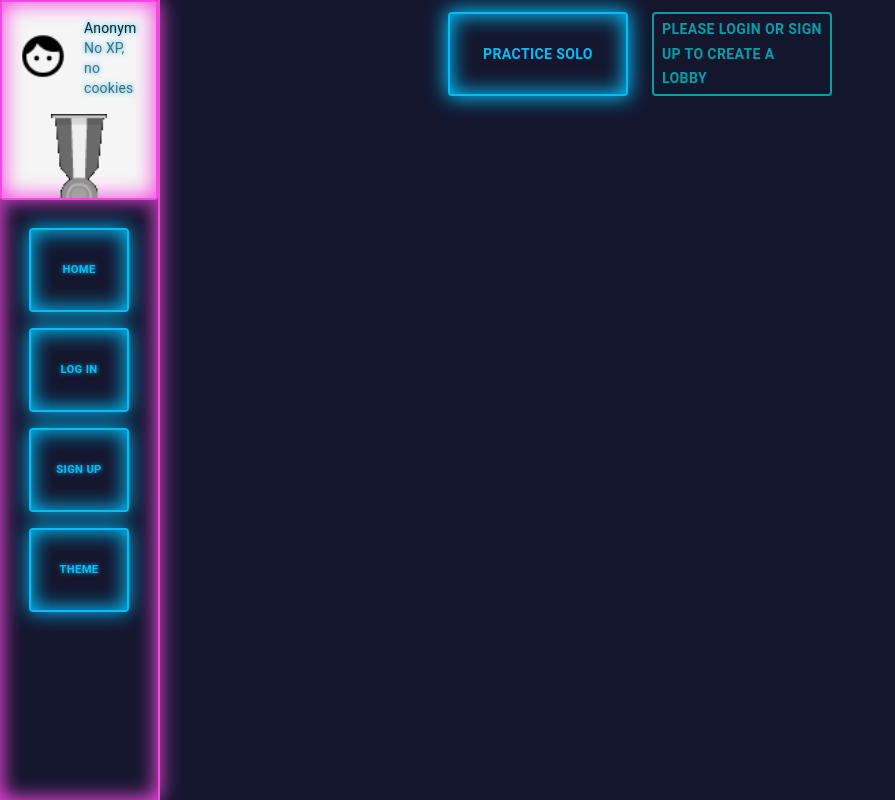
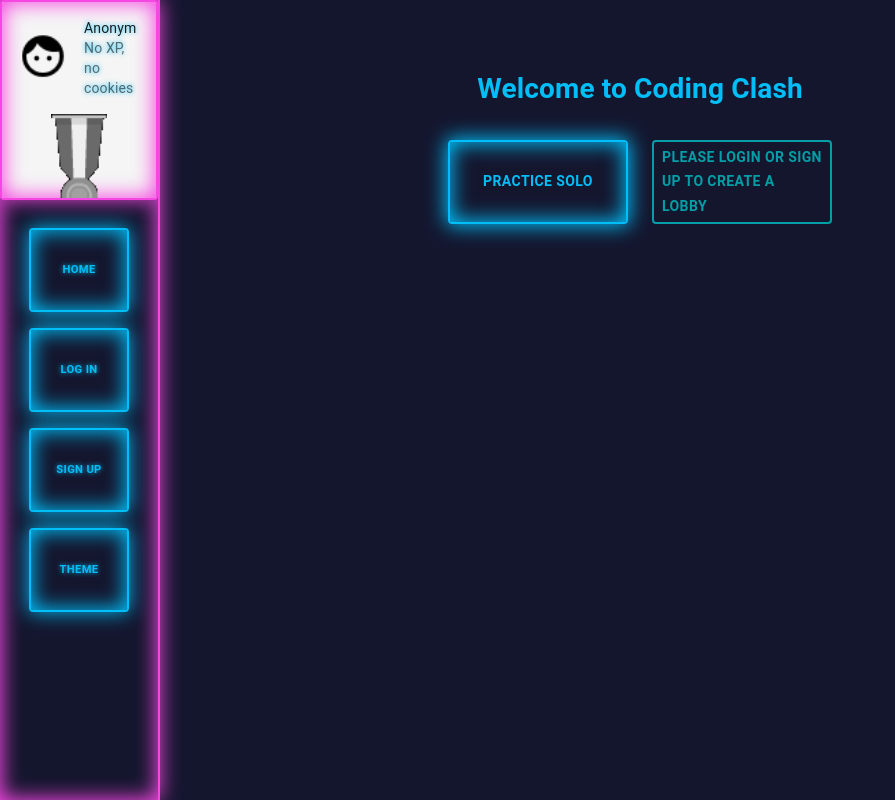
Before and after one commit to HeinrichBoese/codingclash, a React (Create React App) app: page / in a window 1280 px wide. Shown: the whole page, without its empty margins (0-895 px from the left). Built offline with nearby package versions, Linux system fonts and the light colour scheme; no server answers.

Commit message:
home angepasst

```diff
--- a/src/components/Home.js
+++ b/src/components/Home.js
@@ -7,6 +7,14 @@ import { makeStyles } from '@material-ui/core/styles';
 import "../App.css";
 
 const useStyles = makeStyles((theme) => ({
+  head: {
+    marginTop:50,
+    width:'100%',
+    display:'flex',
+    color: theme.palette.secondary.main,
+    justifyContent:'center'
+
+  },
   root: {
     // background: "linear-gradient(45deg, #FE6B8B 30%, #FF8E53 90%)",
     borderRadius: 3,
@@ -60,6 +68,7 @@ const useStyles = makeStyles((theme) => ({
   container: {
     display: "flex",
     justifyContent: "center",
+    flexWrap:'wrap'
     // height:'100vh',
     // widht:'100vw'
   },
@@ -73,6 +82,10 @@ const Home = () => {
 
   return (
     <div className={classes.container}>
+      <div className={classes.head}>
+        <h1>Welcome to Coding Clash</h1>
+      </div>
+
       <Button className={classes.buttons} component={Link} to={"/solo"}>
         Practice Solo
       </Button>
```
